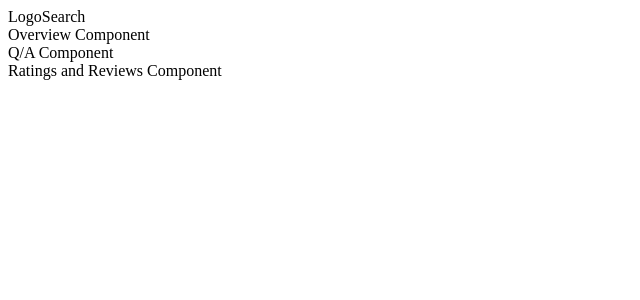
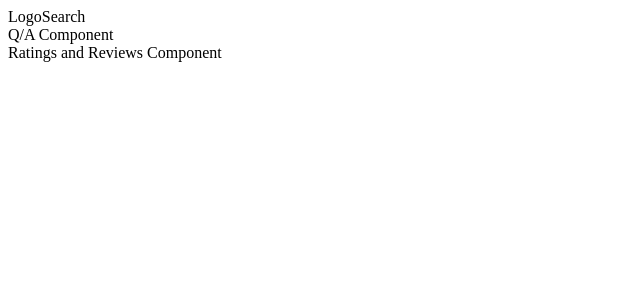
Before and after one commit to Ari-Design/Modern-Shopping-Site, a React app: page / in a window 1280 px wide. Shown: the top 300 px of the page, without its empty margins (0-640 px from the left). Built offline with nearby package versions, Linux system fonts and the light colour scheme; the HTML template or start-up script is replaced by a standard one.

Commit message:
changes issued to add the overview container

```diff
--- a/client/src/App.jsx
+++ b/client/src/App.jsx
@@ -5,6 +5,8 @@ import productStyles from '../../sampleData/products/productStyle.js';
 import reviewSample from '../../sampleData/reviews/reviewSample.js';
 import reviewMeta from '../../sampleData/reviews/reviewsMeta.js';
 import qaSample from '../../sampleData/qaSample.js';
+
+import Container from './overview/Container.jsx';
 
 class App extends React.Component {
   constructor(props) {
@@ -28,7 +30,7 @@ class App extends React.Component {
           <span>Search</span>
         </nav>
         <div>
-          Overview Component
+          <Container />
         </div>
         <div>
           Q/A Component
--- /dev/null
+++ b/client/src/overview/Container.jsx
@@ -0,0 +1,10 @@
+import React from 'react';
+
+const Container = () => {
+
+  return (<div className="overview_container" >
+
+          </div>)
+};
+
+export default Container;
--- a/client/src/overview/container.jsx
+++ /dev/null
@@ -1 +0,0 @@
-import React from 'react';
```
Also changed, not shown: client/styles.css (deleted), 1 other file (tests, documents, lock files or other folders).
